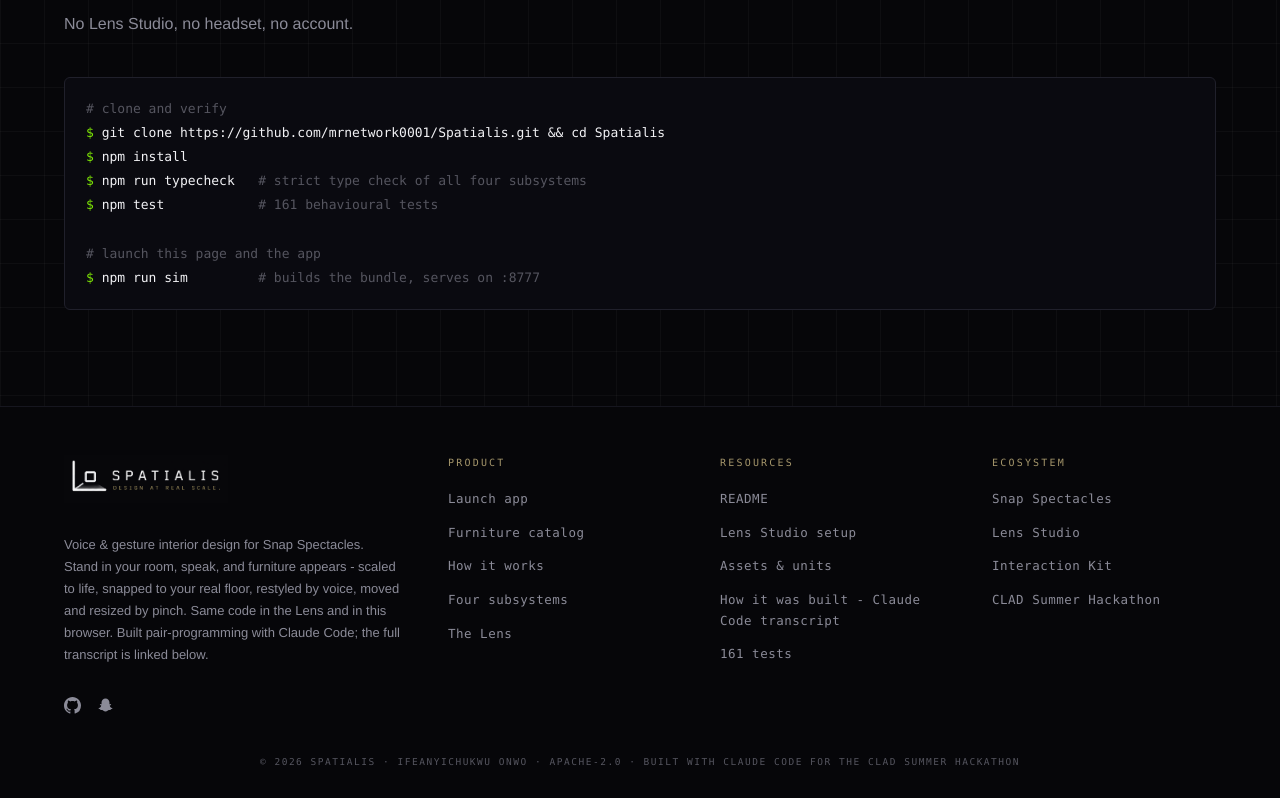
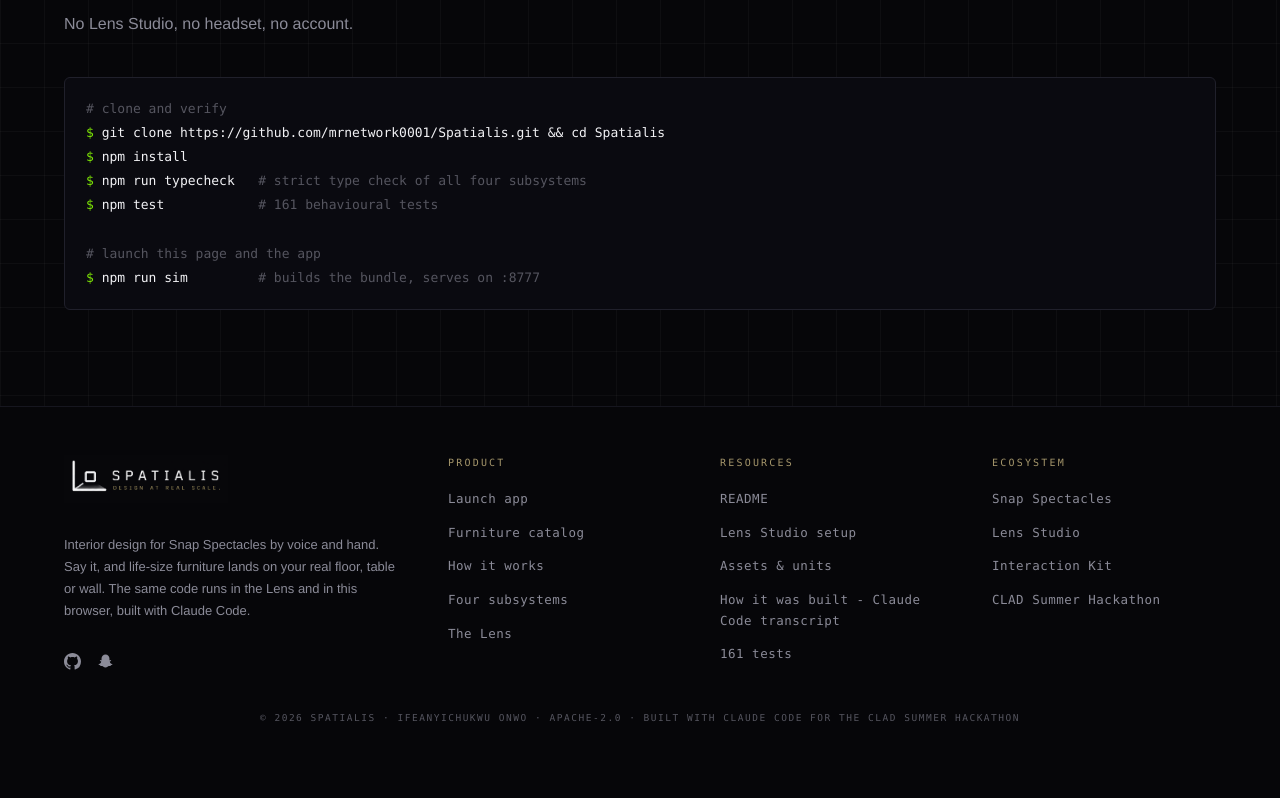
Before and after one commit to mrnetwork0001/Spatialis, a website: page index.html in a window 1280 px wide. Shown: the part 7129-7927 px from the top of the page. After the commit the page ends 7883 px from the top, so only its background shows below. Drawn offline with Linux system fonts and the light colour scheme.

Commit message:
docs(landing): a shorter footer description

```diff
--- a/index.html
+++ b/index.html
@@ -675,7 +675,7 @@
   <div class="footer-grid">
     <div class="footer-brand">
       <a class="brand" href="./"><img class="logo lg" src="./brand/spatialis-header.png" alt="Spatialis" width="800" height="234"></a>
-      <p class="footer-desc">Voice &amp; gesture interior design for Snap Spectacles. Stand in your room, speak, and furniture appears - scaled to life, snapped to your real floor, restyled by voice, moved and resized by pinch. Same code in the Lens and in this browser. Built pair-programming with Claude Code; the full transcript is linked below.</p>
+      <p class="footer-desc">Interior design for Snap Spectacles by voice and hand. Say it, and life-size furniture lands on your real floor, table or wall. The same code runs in the Lens and in this browser, built with Claude Code.</p>
       <div class="footer-social">
         <a href="https://github.com/mrnetwork0001/Spatialis" title="GitHub" target="_blank" rel="noopener"><svg viewBox="0 0 16 16" aria-hidden="true"><path d="M8 0C3.58 0 0 3.58 0 8c0 3.54 2.29 6.53 5.47 7.59.4.07.55-.17.55-.38 0-.19-.01-.82-.01-1.49-2.01.37-2.53-.49-2.69-.94-.09-.23-.48-.94-.82-1.13-.28-.15-.68-.52-.01-.53.63-.01 1.08.58 1.23.82.72 1.21 1.87.87 2.33.66.07-.52.28-.87.51-1.07-1.78-.2-3.64-.89-3.64-3.95 0-.87.31-1.59.82-2.15-.08-.2-.36-1.02.08-2.12 0 0 .67-.21 2.2.82.64-.18 1.32-.27 2-.27.68 0 1.36.09 2 .27 1.53-1.04 2.2-.82 2.2-.82.44 1.1.16 1.92.08 2.12.51.56.82 1.27.82 2.15 0 3.07-1.87 3.75-3.65 3.95.29.25.54.73.54 1.48 0 1.07-.01 1.93-.01 2.2 0 .21.15.46.55.38A8.013 8.013 0 0 0 16 8c0-4.42-3.58-8-8-8z"/></svg></a>
         <a href="https://ar.snap.com/lens-studio" title="Lens Studio" target="_blank" rel="noopener"><svg viewBox="0 0 24 24" aria-hidden="true"><path d="M12 2c3.2 0 5.6 2.5 5.6 5.9v2.4c.5.2 1.1 0 1.6-.2.5-.2.9.2.7.7-.3.7-1.3 1-1.9 1.2.2 1.7 1.7 3.4 3.6 3.9.4.1.5.6.1.8-.8.4-1.6.5-2.2.6-.1.5-.3 1-.7 1.1-.6.1-1.4-.2-2.1 0-1.2.3-2.1 1.9-4.7 1.9s-3.5-1.6-4.7-1.9c-.7-.2-1.5.1-2.1 0-.4-.1-.6-.6-.7-1.1-.6-.1-1.4-.2-2.2-.6-.4-.2-.3-.7.1-.8 1.9-.5 3.4-2.2 3.6-3.9-.6-.2-1.6-.5-1.9-1.2-.2-.5.2-.9.7-.7.5.2 1.1.4 1.6.2V7.9C6.4 4.5 8.8 2 12 2z"/></svg></a>
```
